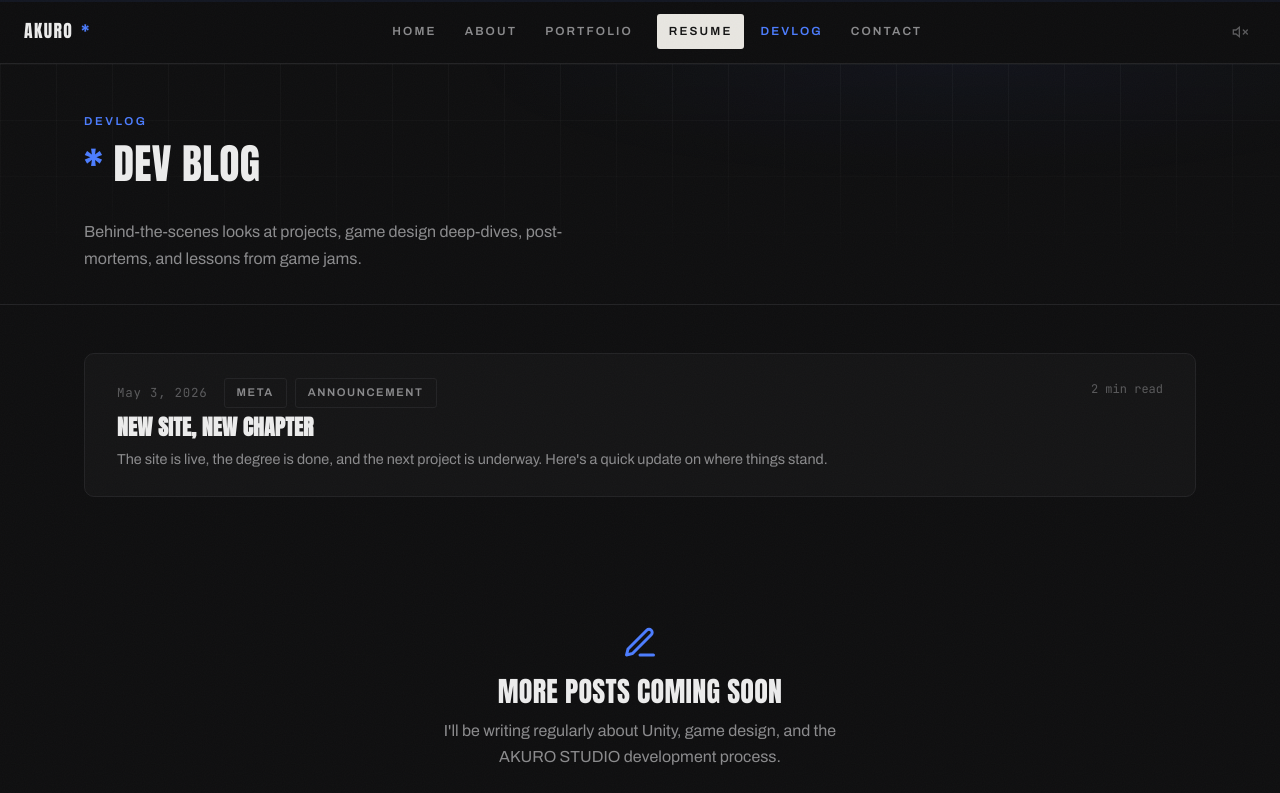
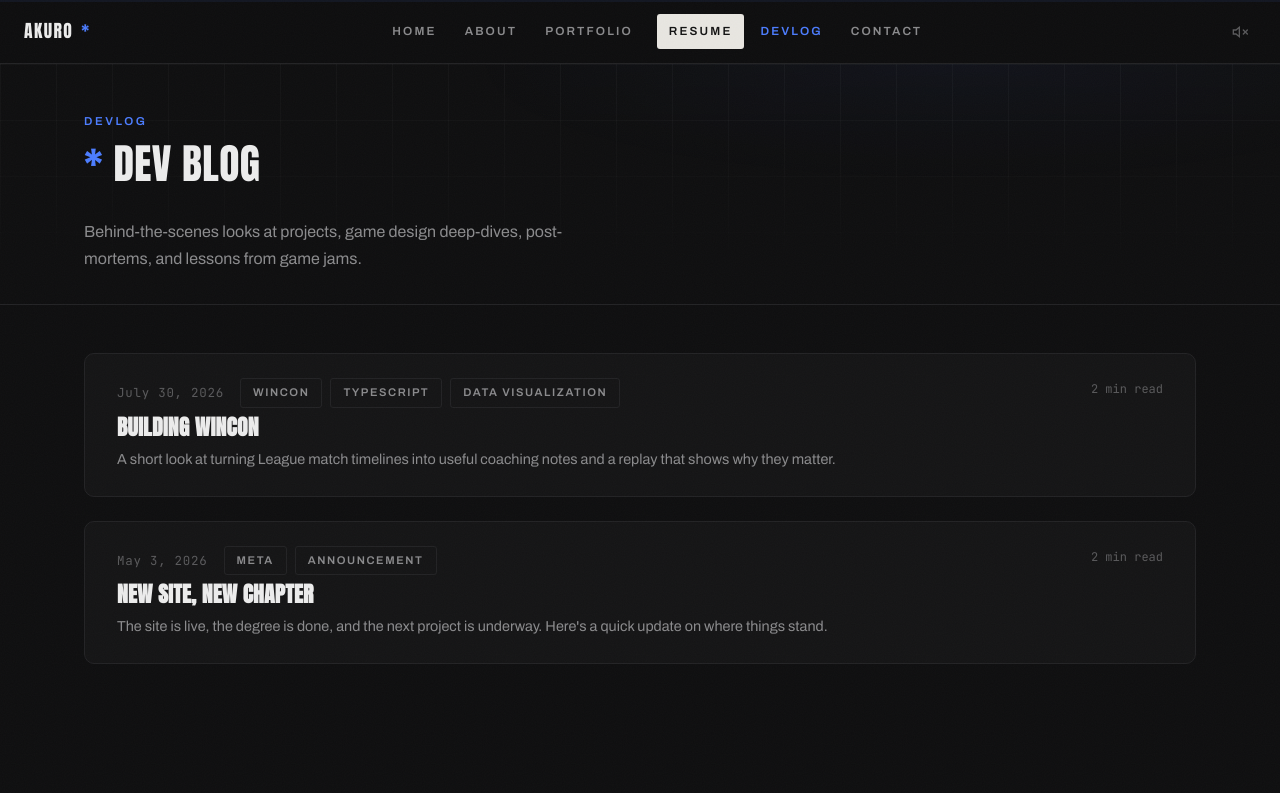
Before and after one commit to KodaNotABear/KodaNotABear.github.io, a React (Vite) app: page /devlog in a window 1280 px wide. Shown: the top 793 px of the page. Built offline with nearby package versions, Linux system fonts and the light colour scheme; no server answers.

Commit message:
Publish Wincon devlog post

```diff
--- a/src/data/posts.js
+++ b/src/data/posts.js
@@ -2,6 +2,25 @@
 // Add new posts to the top of the array so they appear first.
 
 export const posts = [
+  {
+    id: 'building-wincon',
+    title: 'Building Wincon',
+    date: '2026-07-30',
+    tags: ['Wincon', 'TypeScript', 'Data Visualization'],
+    excerpt:
+      'A short look at turning League match timelines into useful coaching notes and a replay that shows why they matter.',
+    readTime: '2 min',
+    body: [
+      { type: 'p', text: 'I started Wincon after spending too much time looking at post-game stat pages and still wondering what I should work on next. Riot\'s match timelines contain positions, gold, experience, objectives, and combat events for every player. I wanted to turn that data into one clear focus for the next set of games.' },
+      { type: 'h2', text: 'Finding the Pattern' },
+      { type: 'p', text: 'The analysis compares a player against the actual lane opponent at ten and fourteen minutes, maps deaths by location and game phase, and tracks objective and vision involvement. Explainable rules turn those measurements into coaching notes, so every recommendation can point back to the games that produced it.' },
+      { type: 'h2', text: 'Making the Replay Useful' },
+      { type: 'p', text: 'The replay became the most interesting part of the project. It animates all ten champions alongside wards, tower state, objectives, and the gold timeline. Playback pauses at coaching moments and frames the relevant players while leaving enough of the map visible to understand the play around them.' },
+      { type: 'h2', text: 'Shipping the Demo' },
+      { type: 'p', text: 'The public version uses an anonymized showcase match with seeded history, including the Locke versus Fizz replay. Player identifiers, the original match ID, and API keys stay out of the build. Forty-three automated tests cover the metrics, insight rules, replay moments, focus tracking, and report generation.' },
+      { type: 'p', text: 'Wincon is live on the portfolio now, along with the source code. This is the first personal project where the analysis, interaction design, and presentation all feel like parts of the same finished idea.' },
+    ],
+  },
   {
     id: 'website-redesign-2026',
     title: 'New Site, New Chapter',
--- a/src/pages/Blog.jsx
+++ b/src/pages/Blog.jsx
@@ -5,7 +5,7 @@ import { PenIcon } from '../components/Icons'
 import styles from './Blog.module.css'
 
 function formatDate(dateStr) {
-  const d = new Date(dateStr)
+  const d = new Date(`${dateStr}T12:00:00`)
   return d.toLocaleDateString('en-US', { year: 'numeric', month: 'long', day: 'numeric' })
 }
 
--- a/src/pages/BlogPost.jsx
+++ b/src/pages/BlogPost.jsx
@@ -4,7 +4,7 @@ import { posts } from '../data/posts'
 import styles from './BlogPost.module.css'
 
 function formatDate(dateStr) {
-  const d = new Date(dateStr)
+  const d = new Date(`${dateStr}T12:00:00`)
   return d.toLocaleDateString('en-US', { year: 'numeric', month: 'long', day: 'numeric' })
 }
 
```
